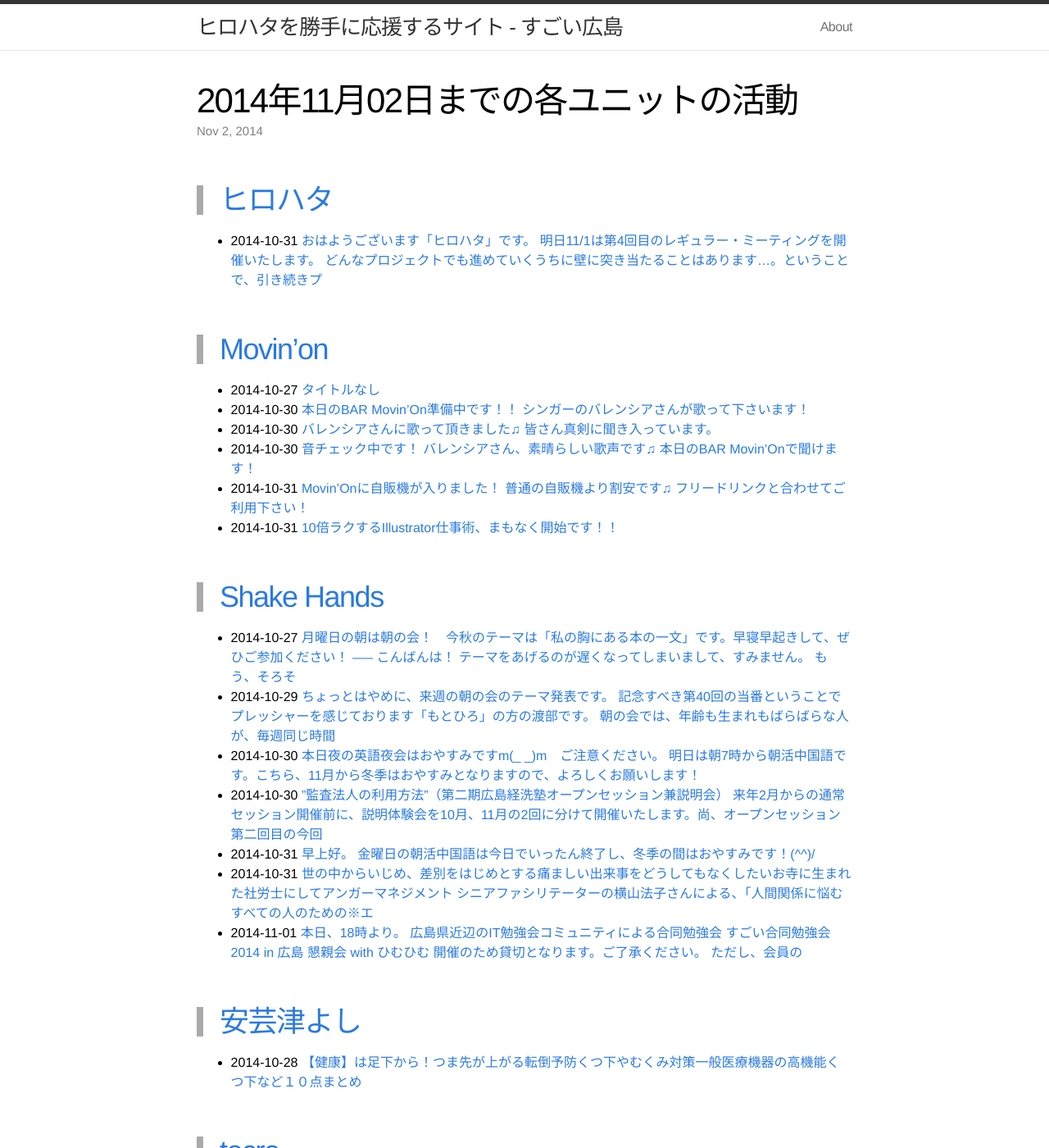
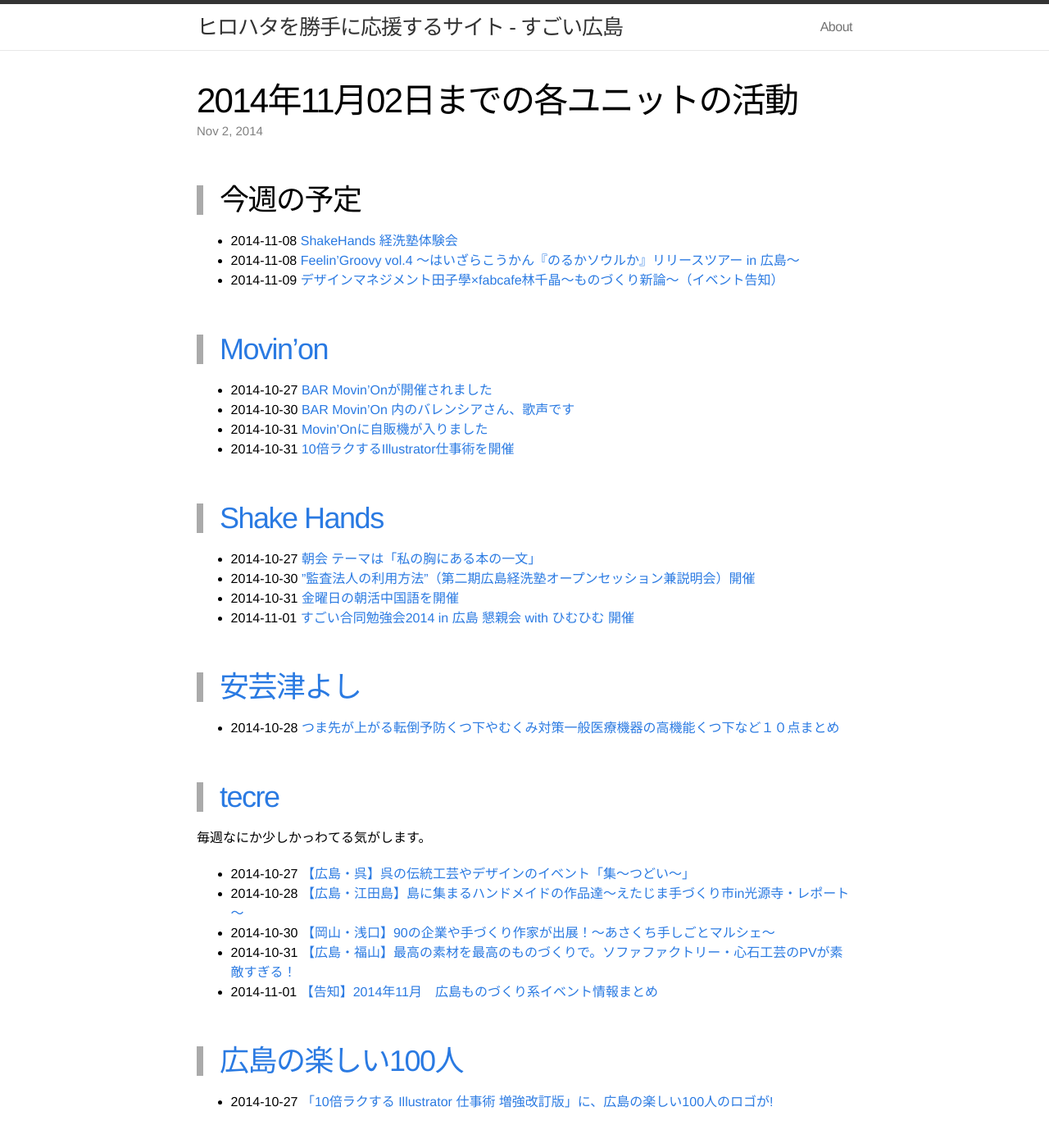
Before and after one commit to great-h/hirohata, a Jekyll site: the page built from _posts/2014-11-02-report.markdown, in a window 1280 px wide and 1400 px high. Shown: the whole window at 82% size. Built offline with Jekyll 4.4.1, drawn with Linux system fonts in a browser that asks for light colours; some of the changed text lies outside the part shown.

Commit message:
中身を確認して修正

```diff
--- a/_posts/2014-11-02-report.markdown
+++ b/_posts/2014-11-02-report.markdown
@@ -4,38 +4,37 @@ title:  "2014年11月02日までの各ユニットの活動"
 date:   2014-11-02 00:00:00
 ---
 
-# [ヒロハタ](http://hiro-hata.com/)
+# 今週の予定
 
-* 2014-10-31 [おはようございます「ヒロハタ」です。 明日11/1は第4回目のレギュラー・ミーティングを開催いたします。  どんなプロジェクトでも進めていくうちに壁に突き当たることはあります…。ということで、引き続きプ](http://www.facebook.com/hirohatap/posts/718186874924777)
+* 2014-11-08 [ShakeHands 経洗塾体験会](https://www.facebook.com/CoworkingShakeHands/posts/809835995734463)
+* 2014-11-08 [Feelin'Groovy vol.4 〜はいざらこうかん『のるかソウルか』リリースツアー in 広島〜](https://www.facebook.com/events/754864384586175/permalink/754864387919508/)
+* 2014-11-09 [デザインマネジメント田子學×fabcafe林千晶～ものづくり新論～（イベント告知）](http://tecre.jp/hiroshima-monodukuri-loftwork-2/)
 
 
 # [Movin'on](http://coworking-hiroshima.com/)
 
-* 2014-10-27 [タイトルなし](http://www.facebook.com/events/1523333994577403/permalink/1523333997910736/)
-* 2014-10-30 [本日のBAR Movin'On準備中です！！ シンガーのバレンシアさんが歌って下さいます！](http://www.facebook.com/movinon.hiroshima/photos/a.741352859218828.1073741830.723399384347509/838391819514931/?type=1)
-* 2014-10-30 [バレンシアさんに歌って頂きました♫ 皆さん真剣に聞き入っています。](https://www.facebook.com/video.php?v=838438279510285)
-* 2014-10-30 [音チェック中です！ バレンシアさん、素晴らしい歌声です♫ 本日のBAR Movin'Onで聞けます！](https://www.facebook.com/video.php?v=838392872848159)
-* 2014-10-31 [Movin'Onに自販機が入りました！  普通の自販機より割安です♫  フリードリンクと合わせてご利用下さい！](http://www.facebook.com/movinon.hiroshima/photos/a.741352859218828.1073741830.723399384347509/838807316140048/?type=1)
-* 2014-10-31 [10倍ラクするIllustrator仕事術、まもなく開始です！！](http://www.facebook.com/movinon.hiroshima/posts/838875409466572)
+* 2014-10-27 [BAR Movin'Onが開催されました](http://www.facebook.com/events/1523333994577403/permalink/1523333997910736/)
+* 2014-10-30 [BAR Movin'On 内のバレンシアさん、歌声です](https://www.facebook.com/video.php?v=838392872848159)
+* 2014-10-31 [Movin'Onに自販機が入りました](http://www.facebook.com/movinon.hiroshima/photos/a.741352859218828.1073741830.723399384347509/838807316140048/?type=1)
+* 2014-10-31 [10倍ラクするIllustrator仕事術を開催](http://www.facebook.com/movinon.hiroshima/posts/838875409466572)
 
 
 # [Shake Hands](http://www.shakehands.jp/)
 
-* 2014-10-27 [月曜日の朝は朝の会！　今秋のテーマは「私の胸にある本の一文」です。早寝早起きして、ぜひご参加ください！  ----- こんばんは！ テーマをあげるのが遅くなってしまいまして、すみません。  もう、そろそ](http://www.facebook.com/CoworkingShakeHands/posts/821253271259402)
-* 2014-10-29 [ちょっとはやめに、来週の朝の会のテーマ発表です。  記念すべき第40回の当番ということでプレッシャーを感じております「もとひろ」の方の渡部です。  朝の会では、年齢も生まれもばらばらな人が、毎週同じ時間](http://www.facebook.com/CoworkingShakeHands/posts/822807734437289)
-* 2014-10-30 [本日夜の英語夜会はおやすみですm(_ _)m　ご注意ください。  明日は朝7時から朝活中国語です。こちら、11月から冬季はおやすみとなりますので、よろしくお願いします！](http://www.facebook.com/CoworkingShakeHands/posts/823370847714311)
-* 2014-10-30 [”監査法人の利用方法”（第二期広島経洗塾オープンセッション兼説明会）  来年2月からの通常セッション開催前に、説明体験会を10月、11月の2回に分けて開催いたします。尚、オープンセッション第二回目の今回](http://www.facebook.com/CoworkingShakeHands/posts/823447764373286)
-* 2014-10-31 [早上好。  金曜日の朝活中国語は今日でいったん終了し、冬季の間はおやすみです！(^^)/](http://www.facebook.com/CoworkingShakeHands/photos/a.624867490897982.1073741830.592127770838621/823692131015516/?type=1)
-* 2014-10-31 [世の中からいじめ、差別をはじめとする痛ましい出来事をどうしてもなくしたいお寺に生まれた社労士にしてアンガーマネジメント シニアファシリテーターの横山法子さんによる、「人間関係に悩むすべての人のための※エ](http://www.facebook.com/CoworkingShakeHands/posts/823892944328768)
-* 2014-11-01 [本日、18時より。  広島県近辺のIT勉強会コミュニティによる合同勉強会 すごい合同勉強会2014 in 広島 懇親会 with ひむひむ  開催のため貸切となります。ご了承ください。  ただし、会員の](http://www.facebook.com/CoworkingShakeHands/posts/824445374273525)
+* 2014-10-27 [朝会 テーマは「私の胸にある本の一文」](http://www.facebook.com/CoworkingShakeHands/posts/821253271259402)
+* 2014-10-30 [”監査法人の利用方法”（第二期広島経洗塾オープンセッション兼説明会）開催](http://www.facebook.com/CoworkingShakeHands/posts/823447764373286)
+* 2014-10-31 [ 金曜日の朝活中国語を開催](http://www.facebook.com/CoworkingShakeHands/photos/a.624867490897982.1073741830.592127770838621/823692131015516/?type=1)
+* 2014-11-01 [すごい合同勉強会2014 in 広島 懇親会 with ひむひむ 開催](http://www.facebook.com/CoworkingShakeHands/posts/824445374273525)
 
 
 # [安芸津よし](http://akitsu.co/)
 
-* 2014-10-28 [【健康】は足下から！つま先が上がる転倒予防くつ下やむくみ対策一般医療機器の高機能くつ下など１０点まとめ](http://akitsu.co/kutsushita-1762.html)
+* 2014-10-28 [つま先が上がる転倒予防くつ下やむくみ対策一般医療機器の高機能くつ下など１０点まとめ](http://akitsu.co/kutsushita-1762.html)
 
 
 # [tecre](http://tecre.jp/)
+
+毎週なにか少しかっわてる気がします。
 
 * 2014-10-27 [【広島・呉】呉の伝統工芸やデザインのイベント「集～つどい～」](http://tecre.jp/hiroshima-kure-design/)
 * 2014-10-28 [【広島・江田島】島に集まるハンドメイドの作品達～えたじま手づくり市in光源寺・レポート～](http://tecre.jp/etajima-handmade-tedukuri/)
@@ -44,24 +43,12 @@ date:   2014-11-02 00:00:00
 * 2014-11-01 [【告知】2014年11月　広島ものづくり系イベント情報まとめ](http://tecre.jp/hiroshima-event-201411/)
 
 
-# [キマグレミーティング](https://www.facebook.com/kimaguremeeting)
-
-* 2014-10-27 [サニトラさんのリヤガラスに付けられてた  ブリヂストンの看板  いい味だしてましたね♪  カタカナにすると  「し」じゃなくて「ち」に点々なんですよね  ふと　なんでだろう？と子供の頃に思ってこと  思](http://www.facebook.com/kimaguremeeting/photos/a.518994288177142.1073741829.501348703275034/719105238166045/?type=1)
-
-
-
-
 # [広島の楽しい100人](https://www.facebook.com/h100parson)
 
-* 2014-10-27 [わわわ…なんと、「ヒロハタ」のプロジェクト・カタリストでもある鷹野雅弘さんが書かれた「10倍ラクする Illustrator 仕事術 増強改訂版」に、どこかで見たことのあるロゴが取り上げられております！](http://www.facebook.com/h100parson/posts/1485392878402519)
-* 2014-10-27 [皆さま、おはようございます。 月曜日の朝をいかがお過ごしでしょうか。 早いもので10月も下旬。 街はハロウィンパーティーに浮かれる中、 2015年も暮れに迫ろうとしております。 運営委員会一同も、今年や](http://www.facebook.com/h100parson/photos/a.1438197353122072.1073741828.1427131820895292/1485283968413410/?type=1)
-
-
-
-
+* 2014-10-27 [「10倍ラクする Illustrator 仕事術 増強改訂版」に、広島の楽しい100人のロゴが!](http://www.facebook.com/h100parson/posts/1485392878402519)
 
 
 # [すごい広島](http://great-h.github.io/)
 
-* 2014-10-29 [すごい広島74のレポートです。 http://great-h.github.io/events/event-074.html  AWSのelasticsearch + kibanaでログの可視化に挑戦さ](http://www.facebook.com/great.hiroshima/posts/471491112993539)
-* 2014-10-29 [タイトルなし](http://www.facebook.com/events/597577230364436/permalink/597577240364435/)
+* 2014-10-29 [すごい広島74のレポート](http://www.facebook.com/great.hiroshima/posts/471491112993539)
+* 2014-11-03 [すごい合同勉強会 in 広島に参戦しました](http://great-study.doorkeeper.jp/events/13215)
```
Also changed, not shown: _stock.md (+1 -4 lines).
